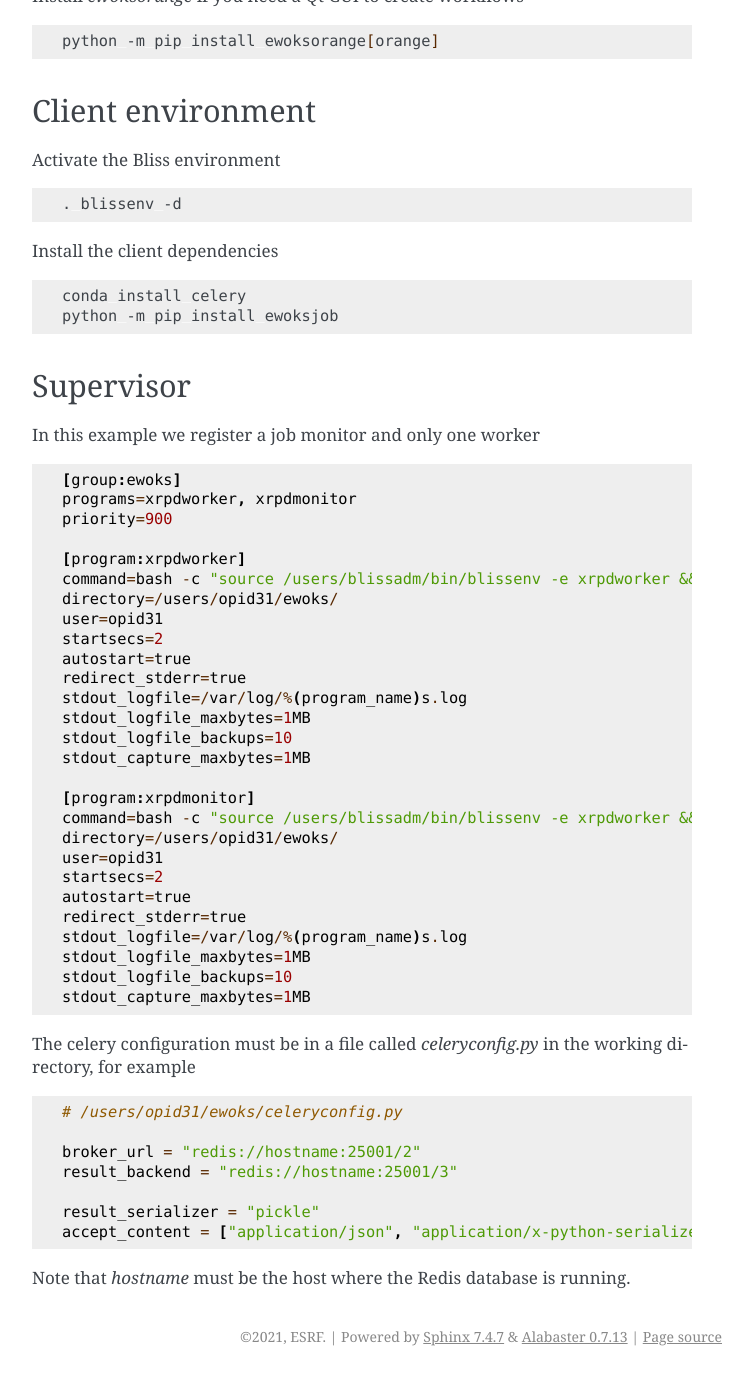
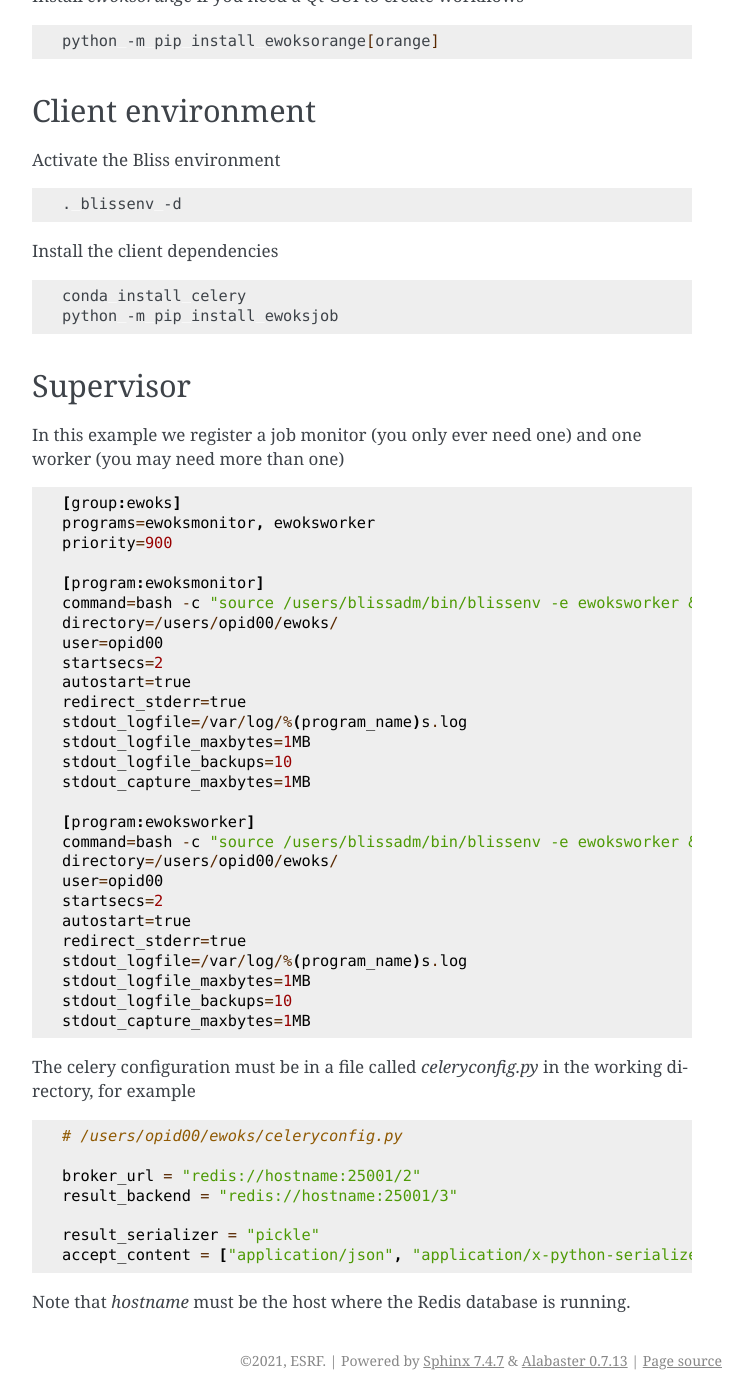
Before and after one commit to ewoks-kit/ewoksjob, a Sphinx documentation site: the page built from doc/bliss.rst, in a window 1280 px wide and 1400 px high, scrolled down 738 px. Shown: the whole window, without its empty margins (388-1140 px from the left). Built offline with Sphinx 7.4.7, drawn with Linux system fonts in a browser that asks for light colours; before the commit the page ends 2114 px from its top, so only the background shows below that; some of the changed text lies outside the part shown.

Commit message:
use generate names in docs

```diff
--- a/doc/bliss.rst
+++ b/doc/bliss.rst
@@ -6,17 +6,17 @@ Assume you have a project called `ewoksxrpd` which implements some tasks for dat
 Worker environment
 ------------------
 
-Create a conda environment for the worker, in this example called `xrpdworker`
+Create a conda environment for the worker, in this example called `ewoksworker`
 
 .. code:: bash
 
-    conda create --prefix /users/blissadm/conda/miniconda/envs/xrpdworker python=3.7
+    conda create --prefix /users/blissadm/conda/miniconda/envs/ewoksworker python=3.7
 
 Activate the environment
 
 .. code:: bash
 
-    . blissenv -e xrpdworker
+    . blissenv -e ewoksworker
 
 Basic worker dependencies
 
@@ -30,7 +30,7 @@ Install the project that implements the actual worker tasks (`ewoksxrpd` in this
 
     python -m pip install ewoksxrpd
 
-Install `hdf5plugin` if you need to read lima data
+Install `hdf5plugin` if you need to read Lima data
 
 .. code:: bash
 
@@ -61,18 +61,18 @@ Install the client dependencies
 Supervisor
 ----------
 
-In this example we register a job monitor and only one worker
+In this example we register a job monitor (you only ever need one) and one worker (you may need more than one)
 
 .. code::
 
     [group:ewoks]
-    programs=xrpdworker, xrpdmonitor
+    programs=ewoksmonitor, ewoksworker
     priority=900
 
-    [program:xrpdworker]
-    command=bash -c "source /users/blissadm/bin/blissenv -e xrpdworker && exec celery -A ewoksjob.apps.ewoks worker"
-    directory=/users/opid31/ewoks/
-    user=opid31
+    [program:ewoksmonitor]
+    command=bash -c "source /users/blissadm/bin/blissenv -e ewoksworker && exec celery flower"
+    directory=/users/opid00/ewoks/
+    user=opid00
     startsecs=2
     autostart=true
     redirect_stderr=true
@@ -81,10 +81,10 @@ In this example we register a job monitor and only one worker
     stdout_logfile_backups=10
     stdout_capture_maxbytes=1MB
 
-    [program:xrpdmonitor]
-    command=bash -c "source /users/blissadm/bin/blissenv -e xrpdworker && exec celery flower"
-    directory=/users/opid31/ewoks/
-    user=opid31
+    [program:ewoksworker]
+    command=bash -c "source /users/blissadm/bin/blissenv -e ewoksworker && exec celery -A ewoksjob.apps.ewoks worker"
+    directory=/users/opid00/ewoks/
+    user=opid00
     startsecs=2
     autostart=true
     redirect_stderr=true
@@ -97,7 +97,7 @@ The celery configuration must be in a file called `celeryconfig.py` in the worki
 
 .. code:: python
 
-    # /users/opid31/ewoks/celeryconfig.py
+    # /users/opid00/ewoks/celeryconfig.py
 
     broker_url = "redis://hostname:25001/2"
     result_backend = "redis://hostname:25001/3"
@@ -105,5 +105,4 @@ The celery configuration must be in a file called `celeryconfig.py` in the worki
     result_serializer = "pickle"
     accept_content = ["application/json", "application/x-python-serialize"]
 
-
 Note that `hostname` must be the host where the Redis database is running.
```
